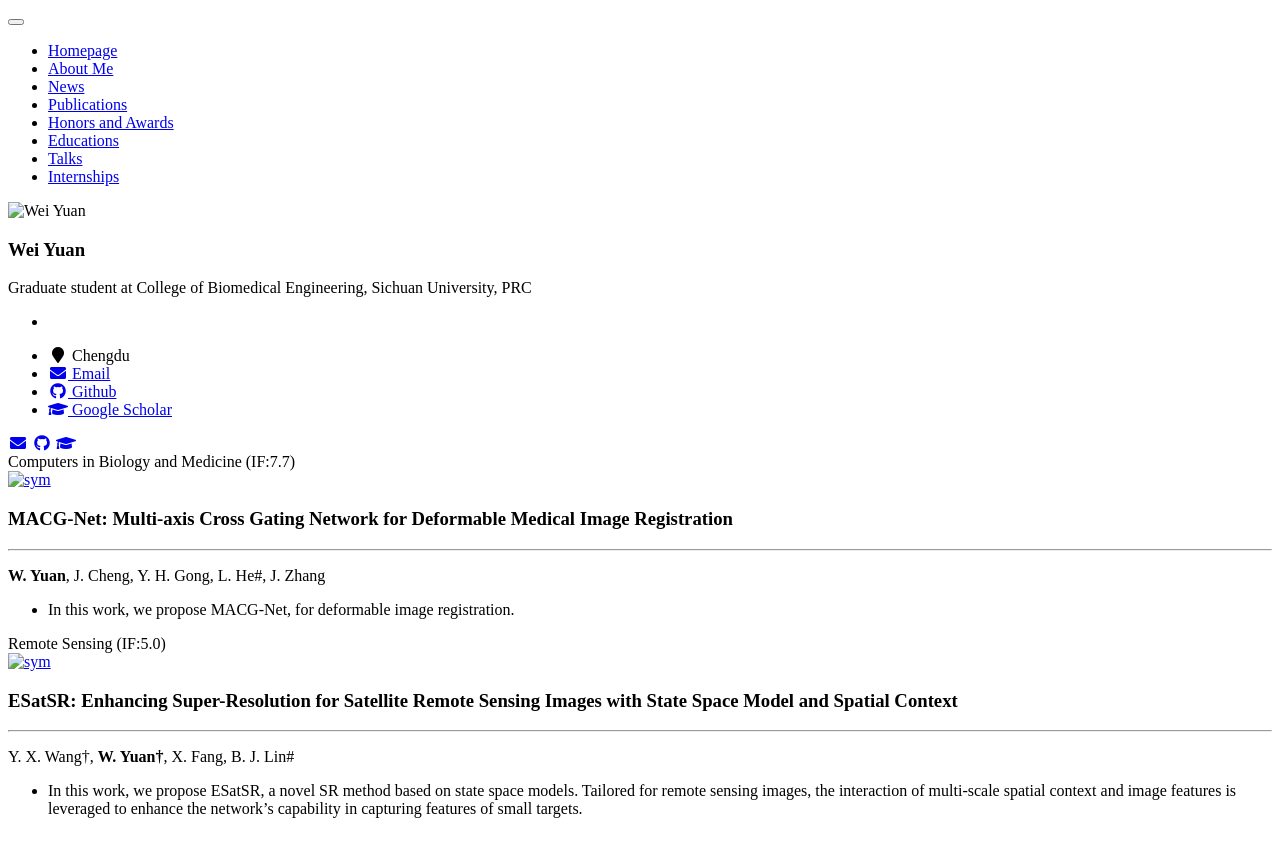
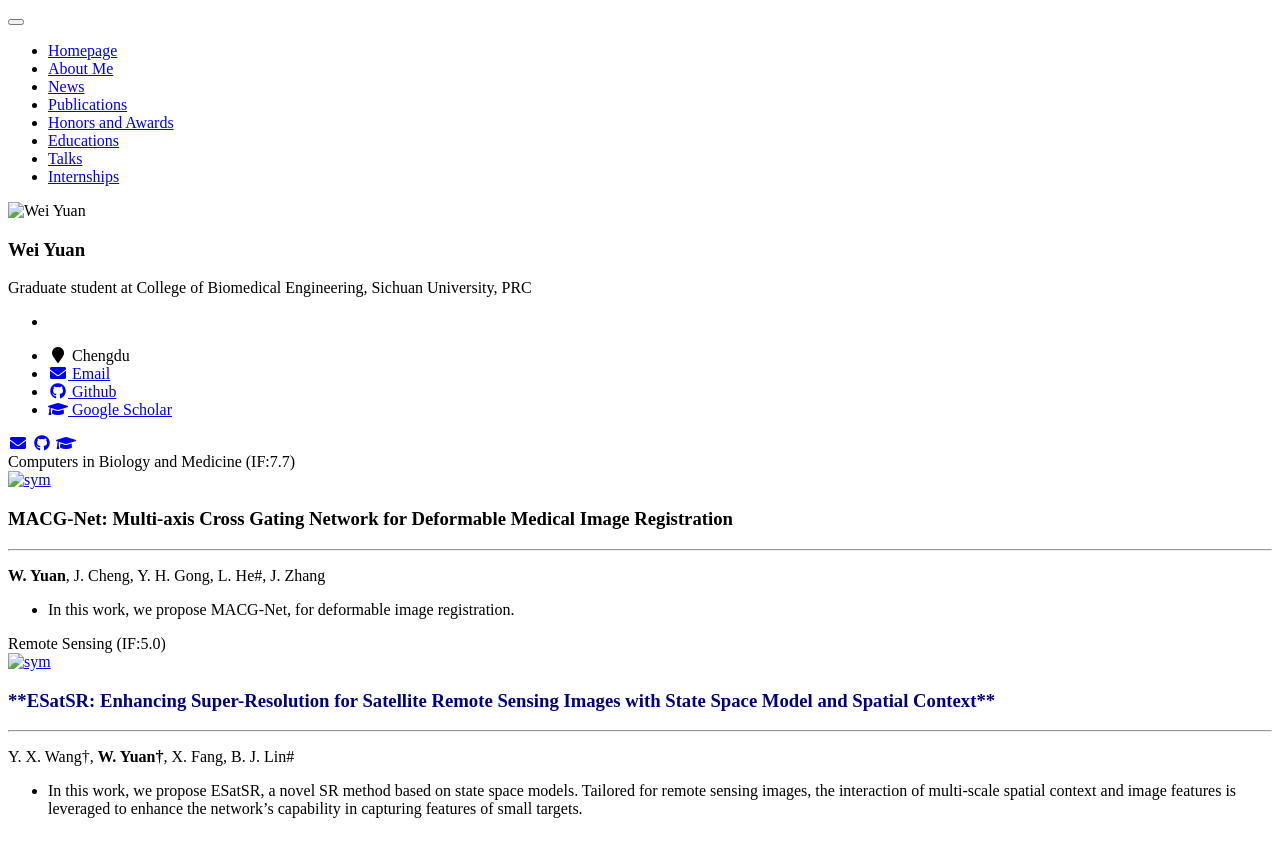
Before and after one commit to Valeyards/Valeyards.github.io, a Jekyll site: the page built from _pages/pubs.md, in a window 1280 px wide. Shown: the top 857 px of the page. Built offline with Jekyll 4.4.1, drawn with Linux system fonts in a browser that asks for light colours; our own code applies the rules of GitHub Pages for plain Markdown files.

Commit message:
Update pubs.md

```diff
--- a/_pages/pubs.md
+++ b/_pages/pubs.md
@@ -29,7 +29,7 @@
 </div></div>
 <div class='paper-box-text' markdown="1">
 
-### **ESatSR: Enhancing Super-Resolution for Satellite Remote Sensing Images with State Space Model and Spatial Context**
+### <font color=Navy>**ESatSR: Enhancing Super-Resolution for Satellite Remote Sensing Images with State Space Model and Spatial Context**
 
 ---
 
```
